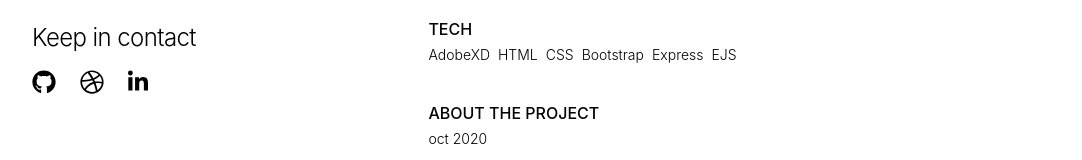
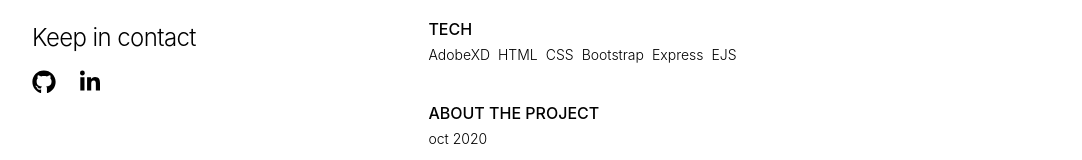
Before and after one commit to e-cmt/emi-codes, a Next.js app: page /projects/house-studio in a window 1280 px wide. Shown: the part 638-798 px from the top of the page, without its empty margins (36-1118 px from the left). Built offline with nearby package versions, Linux system fonts and the light colour scheme.

Commit message:
removed info

```diff
--- a/components/layout/layout.js
+++ b/components/layout/layout.js
@@ -118,11 +118,6 @@ export default function Layout({ children }) {
             </Link>
           </div>
           <div className="inline-block icon">
-            <Link href="https://dribbble.com/emi_t">
-              <FontAwesomeIcon className="h-6 w-6" icon={faDribbble} />
-            </Link>
-          </div>
-          <div className="inline-block icon">
             <Link href="https://linkedin.com/in/emi-t">
               <FontAwesomeIcon className="h-6 w-5" icon={faLinkedinIn} />
             </Link>
@@ -146,11 +141,6 @@ export default function Layout({ children }) {
             </Link>
           </div>
           <div className="inline-block icon">
-            <Link href="https://dribbble.com/emi_t">
-              <FontAwesomeIcon className="h-6 w-6" icon={faDribbble} />
-            </Link>
-          </div>
-          <div className="inline-block icon">
             <Link href="https://linkedin.com/in/emi-t">
               <FontAwesomeIcon className="h-6 w-5" icon={faLinkedinIn} />
             </Link>
```
